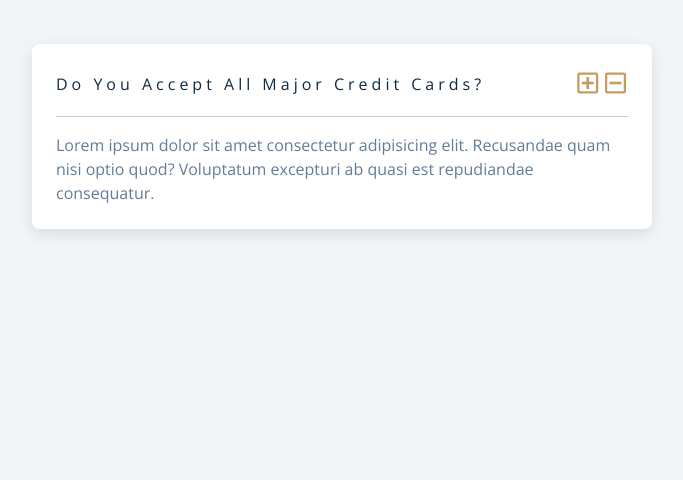
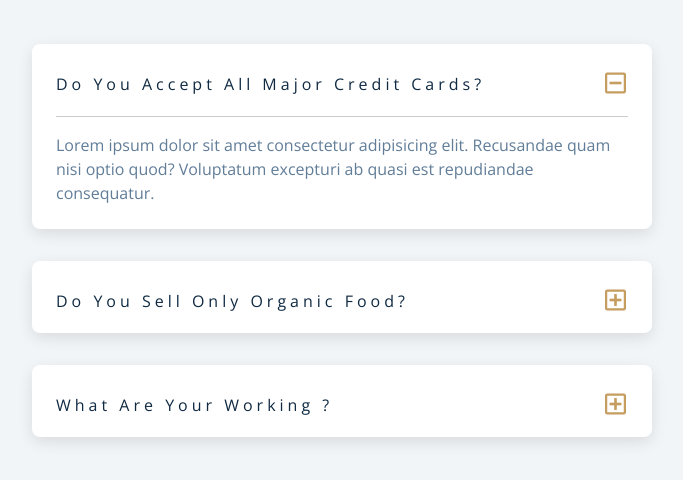
Before and after one commit to AzamovUz/faq, a plain HTML site: page index.html in a window 1280 px wide. Both pictures are taken after a click on the button 899 px from the left and 264 px from the top of the page. Shown: the part 180-660 px from the top of the page, without its empty margins (298-981 px from the left). Drawn offline with nearby package versions, Linux system fonts and the light colour scheme.

Commit message:
js changes

```diff
--- a/app.js
+++ b/app.js
@@ -1,2 +1,30 @@
 //using selectors inside the element
+const questions = document.querySelectorAll(".question");
+
+questions.forEach(function (question){
+    //console.log(question);
+    const btn = question.querySelector(".question-btn");
+    //console.log(btn);
+    btn.addEventListener("click", function(){
+        questions.forEach(function(item){
+if(item !== question){
+    item.classList.remove("show-text");
+}
+        })
+        question.classList.toggle("show-text");
+    })
+});
+
+
+
+
+
 // traversing the dom
+// const btns = document.querySelectorAll(".question-btn");
+
+// btns.forEach(function (btn) {
+//     btn.addEventListener("click", function (e) {
+//         const question = e.currentTarget.parentElement.parentElement
+//         question.classList.toggle("show-text")
+//     });
+// });
--- a/index.html
+++ b/index.html
@@ -45,7 +45,46 @@
            </div>
         </article>
         <!-- end of single question-->
-              </div>
+        <!-- single question-->
+        <article class="question">
+          <!--question title-->
+          <div class="question-title">
+            <p>Do you sell only organic food?</p>
+            <button type="button" class="question-btn">
+              <span class="plus-icon">
+                <i class="far fa-plus-square"></i>
+              </span>
+              <span class="minus-icon">
+                <i class="far fa-minus-square"></i>
+              </span>
+            </button>
+          </div>
+           <!-- question text-->
+          <div class="question-text">
+             <p>Lorem ipsum dolor sit amet consectetur adipisicing elit. Recusandae quam nisi optio quod? Voluptatum excepturi ab quasi est repudiandae consequatur.</p>
+           </div>
+        </article>
+        <!-- end of single question--><!-- single question-->
+        <article class="question">
+          <!--question title-->
+          <div class="question-title">
+            <p>What are your working ?</p>
+            <button type="button" class="question-btn">
+              <span class="plus-icon">
+                <i class="far fa-plus-square"></i>
+              </span>
+              <span class="minus-icon">
+                <i class="far fa-minus-square"></i>
+              </span>
+            </button>
+          </div>
+           <!-- question text-->
+          <div class="question-text">
+             <p>Lorem ipsum dolor sit amet consectetur adipisicing elit. Recusandae quam nisi optio quod? Voluptatum excepturi ab quasi est repudiandae consequatur.</p>
+           </div>
+        </article>
+        <!-- end of single question-->
+          </div>
     </section>
     <!-- javascript -->
     <script src="app.js"></script>
--- a/styles.css
+++ b/styles.css
@@ -231,7 +231,7 @@ Questions
   margin-bottom: 0;
 }
 /* hide text */
-/* .question-text {
+.question-text {
   display: none;
 }
 .show-text .question-text {
```
